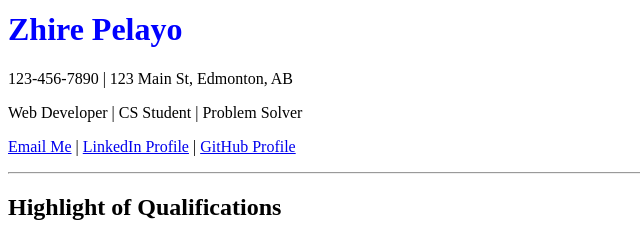
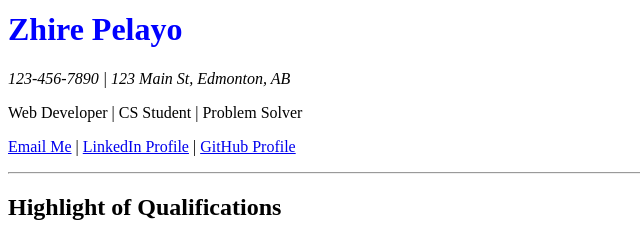
Before and after one commit to zhirep/web-resume, a plain HTML site: page index.html in a window 1280 px wide. Shown: the part 186-424 px from the top of the page, 0-640 px from the left. Drawn offline with Linux system fonts and the light colour scheme.

Commit message:
added address tag

```diff
--- a/index.html
+++ b/index.html
@@ -13,7 +13,7 @@ HTML
         <img src="profile.jpg" alt="Profile Photo" width="150">
 
         <h1 style="color:blue;">Zhire Pelayo</h1>
-        <p>123-456-7890 | 123 Main St, Edmonton, AB</p>
+        <p><address>123-456-7890 | 123 Main St, Edmonton, AB</address></p>
         <p>Web Developer | CS Student | Problem Solver</p>
         <p>
             <a href="mailto:pelayoz@mymacewan.ca" target="_blank">Email Me</a> |
```
